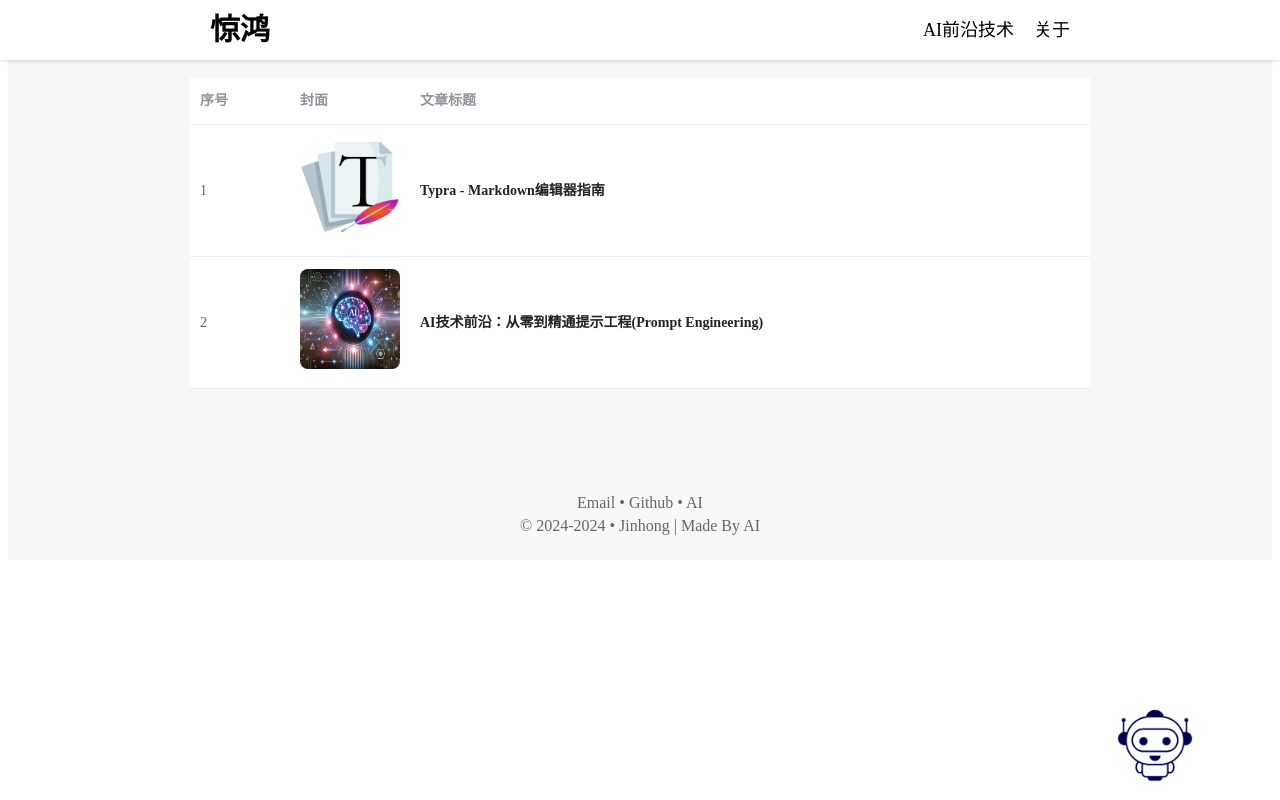
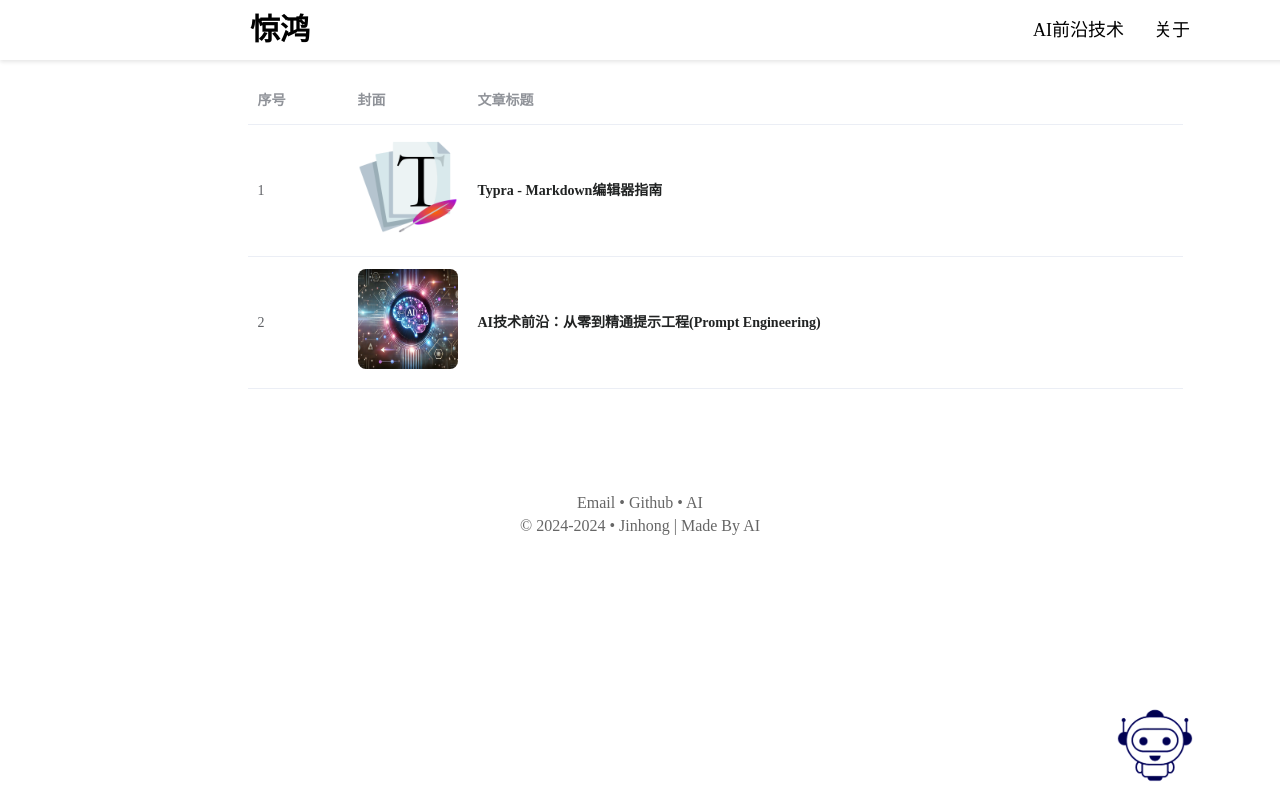
Before and after one commit to jacksonzjh/ai-tech, a Vue app: page /ai-techs in a window 1280 px wide. Built offline with nearby package versions, Linux system fonts and the light colour scheme.

Commit message:
整体页面样式协调修正

```diff
--- a/public/Ai-TechArticles/PromptEngineeringGuide/PromptEngineeringGuide.html
+++ b/public/Ai-TechArticles/PromptEngineeringGuide/PromptEngineeringGuide.html
@@ -1761,15 +1761,16 @@ ol > li::marker {
   .typora-export-content {
     max-width: 900px; /* 最大宽度，控制所有内容的宽度 */
     margin-top: 80px;
-    margin: 62px auto; /* 上下外边距10px，左右自动居中 */
+    margin: 76px auto; /* 上下外边距10px，左右自动居中 */
     padding: 0 20px; /* 上下内边距为0，左右内边距为20px */
     background-color: white; /* 内容背景色 */
     border-radius: 8px; /* 圆角边框 */
     box-shadow: 0 0 10px rgba(0, 0, 0, 0.1); /* 阴影效果 */
+    transform: translateX(18px);
   }
 
   body {
-    background-color: #f8f8f8;
+    background-color: #ffffff;
   }
 
   .smaller-title {
--- a/public/Ai-TechArticles/TypraMdEditorGuide.html
+++ b/public/Ai-TechArticles/TypraMdEditorGuide.html
@@ -1174,15 +1174,16 @@ mjx-container[jax="SVG"] path[data-c], mjx-container[jax="SVG"] use[data-c] {
   .typora-export-content {
     max-width: 900px; /* 最大宽度，控制所有内容的宽度 */
     margin-top: 80px;
-    margin: 62px auto; /* 上下外边距10px，左右自动居中 */
+    margin: 76px auto; /* 上下外边距10px，左右自动居中 */
     padding: 0 20px; /* 上下内边距为0，左右内边距为20px */
     background-color: white; /* 内容背景色 */
     border-radius: 8px; /* 圆角边框 */
     box-shadow: 0 0 10px rgba(0, 0, 0, 0.1); /* 阴影效果 */
+    transform: translateX(18px);
   }
 
   body {
-    background-color: #f8f8f8;
+    background-color: #ffffff;
   }
 
   /* 图片容器样式 */
--- a/src/App.vue
+++ b/src/App.vue
@@ -32,7 +32,7 @@ export default {
 .footer {
   text-align: center;
   padding: 20px 0;
-  background-color: #f8f8f8;
+  background-color: #ffffff;
   margin-top: -60px; /* 向上移动 */
 }
 
--- a/src/components/NavBar.vue
+++ b/src/components/NavBar.vue
@@ -38,6 +38,7 @@ body {
   left: 0;
   z-index: 1000;
   height: 60px; /* 设置固定高度，防止内容导致导航栏高度变化 */
+  padding-left: 120px;
 }
 
 .navbar-title {
@@ -45,7 +46,7 @@ body {
   font-weight: bold;
   color: black;
   text-decoration: none;
-  margin-left: 20px;
+  margin-left: -60px;
   line-height: 60px; /* 设置与导航栏一致的行高，确保垂直居中 */
 }
 
@@ -55,6 +56,7 @@ body {
   text-decoration: none;
   margin-right: 20px; /* 增加按钮间距 */
   line-height: 60px; /* 设置与导航栏一致的行高，确保垂直居中 */
+  padding-left: 10px; /* 增加按钮左侧间距 */
 }
 
 .navbar-link:hover {
--- a/src/views/AboutMe.vue
+++ b/src/views/AboutMe.vue
@@ -37,8 +37,9 @@ export default {
 
 <style scoped>
 .about-container {
-  background-color: #f8f8f8;
+  background-color: #ffffff;
   padding: 75px 0;
+  margin-left: 40px;
 }
 
 .content-container {
--- a/src/views/Home.vue
+++ b/src/views/Home.vue
@@ -20,7 +20,7 @@ body {
 }
 
 .home-container {
-  background-color: #f8f8f8;
+  background-color: #ffffff;
   padding: 75px 0; /* 控制上下间距 */
   display: flex;
   justify-content: center; /* 内容居中 */
--- a/src/views/SiteList.vue
+++ b/src/views/SiteList.vue
@@ -39,23 +39,25 @@ export default {
 </script>
 
 <style scoped>
+
 .site-list-container {
-  background-color: #f8f8f8;
+  background-color: #ffffff;
   padding: 40px 0;
   margin-top: 17px;
+  margin-left: 150px;
 }
 
 .centered-content {
   display: flex;
   justify-content: center;
   padding-top: 20px;
-  background-color: #f8f8f8; /* 调整为白色背景 */
+  background-color: #ffffff; /* 调整为白色背景 */
   padding-bottom: 100px; /* 确保footer不被覆盖 */
 }
 
 .centered-content .el-table {
   width: 80%;
-  max-width: 900px;
+  max-width: 935px;
 }
 
 .router-link {
```
